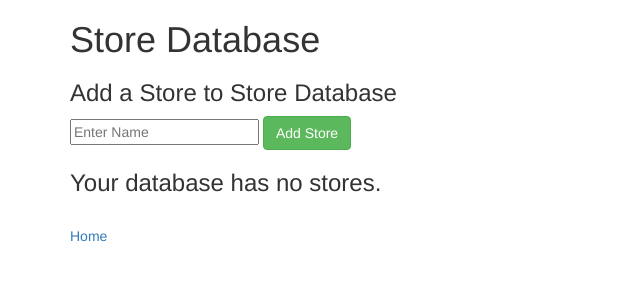
After one commit to GStewartN/omgshoes, a PHP site: template views/stores.html.twig in a window 1280 px wide. The commit adds this page. Shown: the top 300 px of the page, without its empty margins (0-640 px from the left). Run offline with PHP 8.4, Linux system fonts and the light colour scheme; the template is opened without the code that fills it, so the values that code supplies are empty; some libraries are stand-ins or nearby versions.

Commit message:
add stores template, add routes to get/post/deleteAll stores

```diff
--- a/views/index.html.twig
+++ b/views/index.html.twig
@@ -6,13 +6,11 @@
   </head>
   <body>
     <div class="container">
-
       <div class="jumbotron">
         <h1>Store Database</h1>
       </div>
-
-      <a href="/stores">View or Edit a Store</a>
-
+    <a href="/stores">View or Edit a Store</a>
+    </br>
     </div>
   </body>
 </html>
--- /dev/null
+++ b/views/stores.html.twig
@@ -0,0 +1,39 @@
+<!DOCTYPE html>
+<html>
+  <head>
+    <link href='https://maxcdn.bootstrapcdn.com/bootstrap/3.3.7/css/bootstrap.min.css' rel='stylesheet' type='text/css'>
+    <title>Shoe Store DB</title>
+  </head>
+  <body>
+    <div class="container">
+      <div class="jumborton">
+        <h1>Store Database</h1>
+      </div>
+
+      <form action="/stores" method="post">
+        <h3>Add a Store to Store Database</h3>
+        <input type="text" name="name" placeholder="Enter Name" required>
+        <button type="submit" class="btn btn-success">Add Store</button>
+      </form>
+
+      {% if stores is not empty %}
+        <h4>Store List:</h4>
+        <p>Click name to edit or delete a store.</p>
+        {% for store in stores %}
+          <ul>
+            <li> <a href="/stores/{{ store.getId }}"> {{ store.getName }}</a></li>
+          </ul>
+        {% endfor %}
+
+        <form action="/delete_stores">
+          <button type="submit" class="btn btn-danger">Delete All Stores</button>
+        </form>
+        {% else %}
+          <h3>Your database has no stores.</h3>
+        {% endif %}
+      </br>
+      <a href="/">Home</a>
+
+    </div>
+  </body>
+</html>
```
Also changed, not shown: app/app.php (+16 -0 lines).
